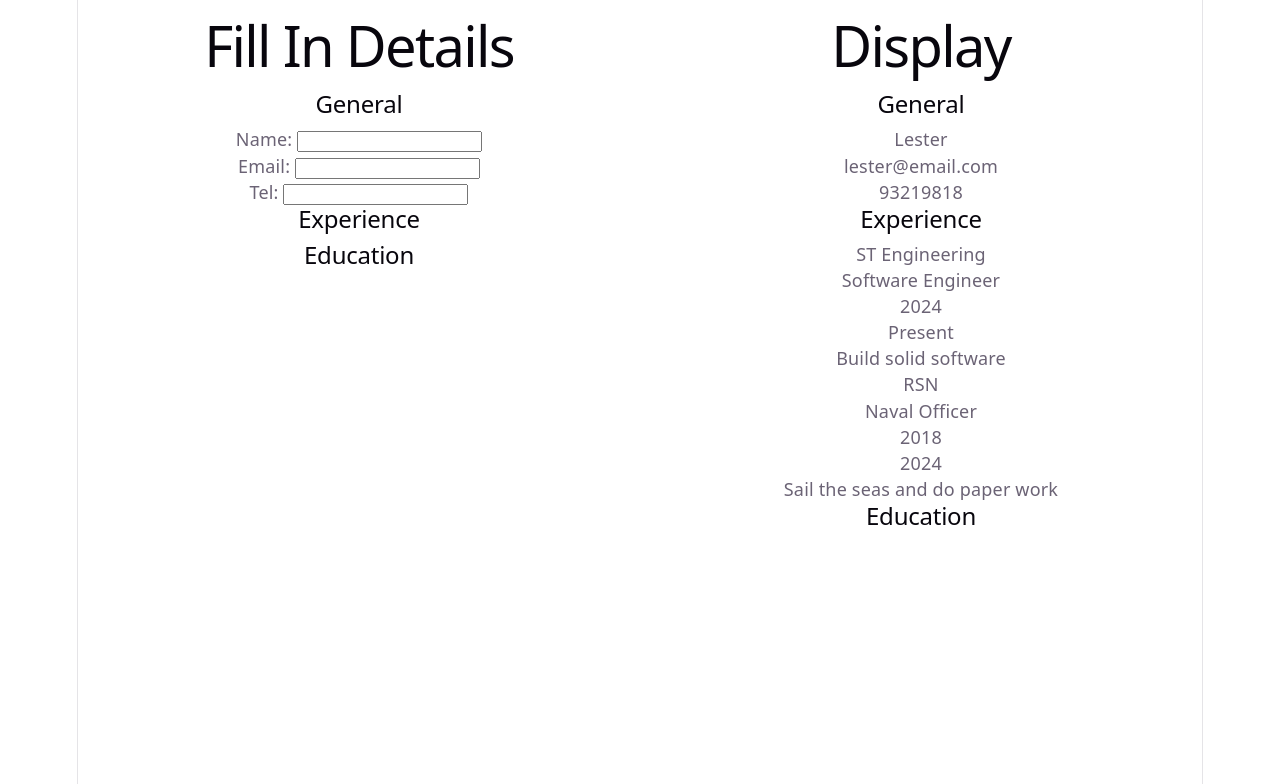
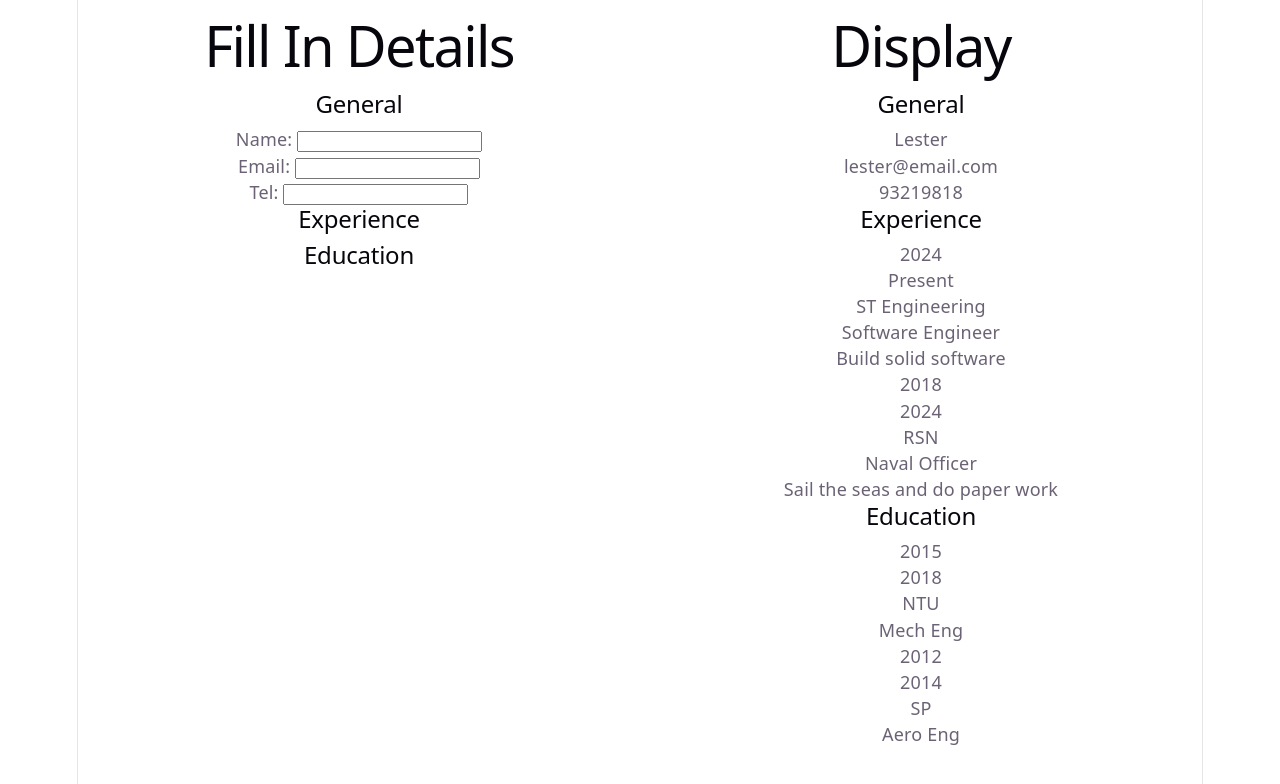
Before and after one commit to lesterc013/top-cv-builder, a React (Vite) app: page / in a window 1280 px wide. Shown: the top 784 px of the page. Built offline with nearby package versions, Linux system fonts and the light colour scheme.

Commit message:
feat: Implement TwoColumnDisplay component
TwoColumnDisplay will be the component used for each block of display:
Date | Info of that section.

This will allow easier styling with CSS later on by targeting 'section' > 'two-col-display' and then performing the styling on it.

```diff
--- a/src/components/Display.jsx
+++ b/src/components/Display.jsx
@@ -16,6 +16,7 @@ const testState = {
 
   experience: [
     {
+      id: '1',
       company: 'ST Engineering',
       position: 'Software Engineer',
       startDate: '2024',
@@ -23,6 +24,7 @@ const testState = {
       description: 'Build solid software',
     },
     {
+      id: '2',
       company: 'RSN',
       position: 'Naval Officer',
       startDate: '2018',
@@ -33,12 +35,14 @@ const testState = {
 
   education: [
     {
+      id: '1',
       school: 'NTU',
       title: 'Mech Eng',
       dateStarted: '2015',
       dateEnded: '2018',
     },
     {
+      id: '2',
       school: 'SP',
       title: 'Aero Eng',
       dateStarted: '2012',
@@ -49,41 +53,33 @@ const testState = {
 
 export default function Display() {
   const generalDisplay = [];
-  const experienceDisplay = [];
-  const educationDisplay = [];
 
   for (const property in testState.general) {
     const value = testState.general[property];
-    generalDisplay.push(<div>{value}</div>);
+    generalDisplay.push(<div key={value}>{value}</div>);
   }
-
-  // testState.education.forEach((eduObj) => {
-  //   for (const property in eduObj) {
-  //     const value = eduObj[property];
-  //     educationDisplay.push(<div>{value}</div>);
-  //   }
-  // });
-
-  // testState.experience.forEach((expObj) => {
-  //   for (const property in expObj) {
-  //     const value = expObj[property];
-  //     experienceDisplay.push(<div>{value}</div>);
-  //   }
-  // });
 
   return (
     <div className='display'>
       <h1>Display</h1>
-      <div className='general-display'>
+
+      <div className='general'>
         <h2>General</h2>
         {generalDisplay}
+      </div>
+
+      <div className='experience'>
         <h2>Experience</h2>
-        <TwoColumnDisplay
-          sectionName='experience'
-          data={testState.experience}
-        />
+        {testState.experience.map((dataObj) => (
+          <TwoColumnDisplay key={dataObj.id} data={dataObj} />
+        ))}
+      </div>
+
+      <div className='education'>
         <h2>Education</h2>
-        {/* {experienceDisplay} */}
+        {testState.education.map((dataObj) => (
+          <TwoColumnDisplay key={dataObj.id} data={dataObj} />
+        ))}
       </div>
     </div>
   );
--- a/src/components/display/OneBlock.jsx
+++ /dev/null
@@ -1,11 +0,0 @@
-export default function OneBlock({ dataObj }) {
-  const dataDivs = [];
-
-  for (const property in dataObj) {
-    // Then for each property in this dataObj, I want to insert it into the above container
-    const value = dataObj[property];
-    dataDivs.push(<div>{value}</div>);
-  }
-
-  return <div>{dataDivs}</div>;
-}
--- a/src/components/display/TwoColumnDisplay.jsx
+++ b/src/components/display/TwoColumnDisplay.jsx
@@ -1,10 +1,34 @@
-import OneBlock from './OneBlock';
+// Takes in a data object. Composes a container to house the date and info for a specific section
+// This is so we can separate the displays using CSS.
+export default function TwoColumnDisplay({ data }) {
+  const date = [];
+  const info = [];
 
-export default function TwoColumnDisplay({ title, sectionName, data }) {
-  // data is an array of objects
-  const displayArray = [];
+  for (const property in data) {
+    if (property.toLowerCase().includes('id')) {
+      continue;
+    }
 
-  data.forEach((dataObj) => displayArray.push(<OneBlock dataObj={dataObj} />));
+    if (property.toLowerCase().includes('date')) {
+      // Store as a div inside date array
+      date.push(
+        <div key={`${data.id}-${property}`} className={property}>
+          {data[property]}
+        </div>,
+      );
+    } else {
+      info.push(
+        <div key={`${data.id}-${property}`} className={property}>
+          {data[property]}
+        </div>,
+      );
+    }
+  }
 
-  return <div className={`two-col-display ${sectionName}`}>{displayArray}</div>;
+  return (
+    <div className={`two-col-display`}>
+      <div className='date'>{date}</div>
+      <div className='info'>{info}</div>
+    </div>
+  );
 }
```
